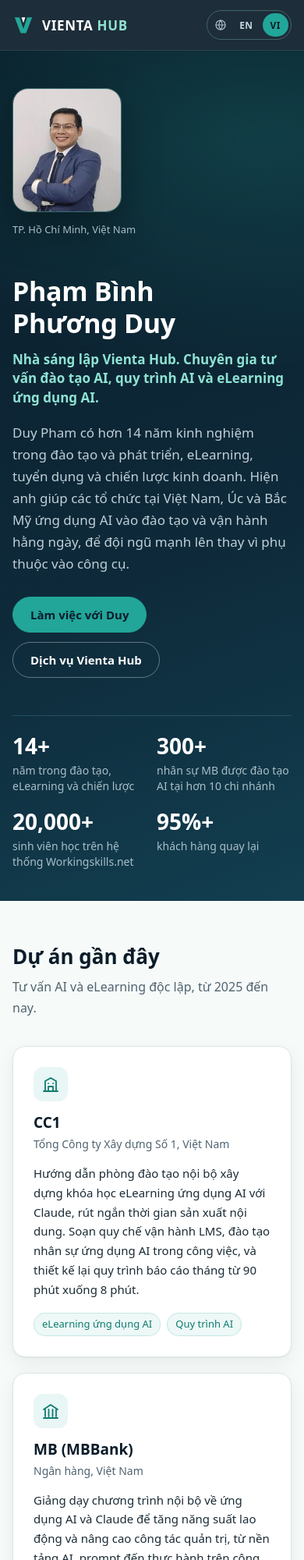
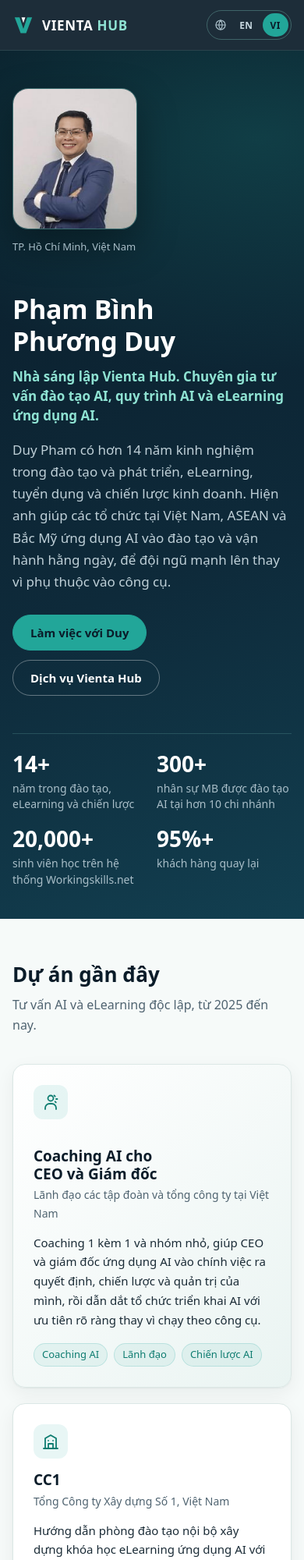
Before and after one commit to paven20/vientahub-site, a plain HTML site: page vi/profile/index.html in a window 390 px wide. Shown: the top 2000 px of the page at 78% size. Drawn offline with Linux system fonts and the light colour scheme.

Commit message:
Profile VI: add AI coaching project, MTG is US, education update

```diff
--- a/vi/profile/index.html
+++ b/vi/profile/index.html
@@ -92,7 +92,7 @@ nav.top :focus-visible{outline-color:var(--mint);box-shadow:0 0 0 5px var(--navy
 .btn.ghost:hover{border-color:var(--mint);color:var(--mint)}
 .hero :focus-visible,.contact :focus-visible{outline-color:var(--mint);box-shadow:0 0 0 5px var(--navy)}
 .photo{margin:0;text-align:center}
-.photo img{width:207px;border-radius:20px;border:1px solid var(--k8);box-shadow:0 20px 50px var(--k3)}
+.photo img{width:240px;border-radius:20px;border:1px solid var(--k8);box-shadow:0 20px 50px var(--k3)}
 .photo figcaption{margin-top:12px;font-size:13px;color:var(--dim)}
 .stats{display:grid;grid-template-columns:repeat(4,minmax(0,1fr));gap:16px;margin:48px 0 0;padding:24px 0 0;border-top:1px solid var(--k6)}
 .stats div{min-width:0}
@@ -113,6 +113,10 @@ nav.top :focus-visible{outline-color:var(--mint);box-shadow:0 0 0 5px var(--navy
 .meta{font-size:14px;color:var(--sub);margin-top:4px}
 .card > p:not(.meta){margin-top:14px;font-size:15px}
 .tags{list-style:none;padding:0;margin:18px 0 0;display:flex;flex-wrap:wrap;gap:8px;margin-top:auto;padding-top:18px}
+.card.wide{grid-column:1/-1;flex-direction:row;gap:20px;background:linear-gradient(135deg,var(--white),var(--ivory))}
+.card.wide .ic{flex:none;margin-bottom:0}
+.wide-body{min-width:0;display:flex;flex-direction:column}
+.wide-body > p:not(.meta){margin-top:14px;font-size:15px;max-width:80ch}
 .tags li{font-size:13px;color:var(--teal-d);background:var(--k10);border:1px solid var(--k12);border-radius:999px;padding:3px 10px}
 
 .skills{list-style:none;padding:0;margin:32px 0 0;display:grid;grid-template-columns:repeat(2,minmax(0,1fr));gap:16px 40px;counter-reset:s}
@@ -154,7 +158,7 @@ footer :focus-visible{outline-color:var(--mint);box-shadow:0 0 0 5px var(--k0)}
   .links{display:none}.lang{margin-left:auto}
   .hero{padding:48px 0 40px}
   .hero-grid{grid-template-columns:minmax(0,1fr)}
-  .photo{order:-1;text-align:left}.photo img{width:140px}
+  .photo{order:-1;text-align:left}.photo img{width:160px}.card.wide{flex-direction:column}.card.wide .ic{margin-bottom:16px}
   .cards,.skills,.edu{grid-template-columns:minmax(0,1fr)}
   .sec{padding:56px 0}
 }
@@ -162,7 +166,7 @@ footer :focus-visible{outline-color:var(--mint);box-shadow:0 0 0 5px var(--k0)}
 @media (prefers-reduced-motion:reduce){*{transition:none!important;scroll-behavior:auto!important}}
 @media print{nav.top,.cta,footer{display:none}.hero,.contact{background:none;color:var(--text)}.hero h1,.stats dt,.contact h2{color:var(--navy)}.sec{padding:24px 0}}
 </style>
-<script type="application/ld+json">{"@context": "https://schema.org", "@graph": [{"@type": "ProfilePage", "url": "https://vientahub.com/vi/profile/", "name": "Phạm Bình Phương Duy, Đào tạo AI và eLearning | Vienta Hub", "inLanguage": "vi", "mainEntity": {"@type": "Person", "@id": "https://vientahub.com/profile/#duy", "name": "Phạm Bình Phương Duy", "alternateName": "Duy Pham", "jobTitle": "Founder, Vienta Hub", "worksFor": {"@id": "https://vientahub.com/#org"}, "email": "mailto:duypham@vientahub.com", "image": "https://vientahub.com/profile/duy-pham.jpg", "address": {"@type": "PostalAddress", "addressLocality": "Ho Chi Minh City", "addressCountry": "VN"}, "alumniOf": [{"@type": "CollegeOrUniversity", "name": "Fulbright University Vietnam"}, {"@type": "CollegeOrUniversity", "name": "CFVG"}, {"@type": "CollegeOrUniversity", "name": "Banking University of Ho Chi Minh City"}], "knowsAbout": ["AI Training", "AI Workflow", "AI in eLearning", "eLearning", "Instructional Design", "Training and Development"]}}, {"@type": "BreadcrumbList", "itemListElement": [{"@type": "ListItem", "position": 1, "name": "Vienta Hub", "item": "https://vientahub.com/vi/"}, {"@type": "ListItem", "position": 2, "name": "Hồ sơ", "item": "https://vientahub.com/vi/profile/"}]}]}</script>
+<script type="application/ld+json">{"@context": "https://schema.org", "@graph": [{"@type": "ProfilePage", "url": "https://vientahub.com/vi/profile/", "name": "Phạm Bình Phương Duy, Đào tạo AI và eLearning | Vienta Hub", "inLanguage": "vi", "mainEntity": {"@type": "Person", "@id": "https://vientahub.com/profile/#duy", "name": "Phạm Bình Phương Duy", "alternateName": "Duy Pham", "jobTitle": "Founder, Vienta Hub", "worksFor": {"@id": "https://vientahub.com/#org"}, "email": "mailto:duypham@vientahub.com", "image": "https://vientahub.com/profile/duy-pham.jpg", "address": {"@type": "PostalAddress", "addressLocality": "Ho Chi Minh City", "addressCountry": "VN"}, "alumniOf": [{"@type": "CollegeOrUniversity", "name": "Fulbright University Vietnam"}, {"@type": "CollegeOrUniversity", "name": "CFVG"}], "knowsAbout": ["AI Training", "AI Workflow", "AI in eLearning", "eLearning", "Instructional Design", "Training and Development"]}}, {"@type": "BreadcrumbList", "itemListElement": [{"@type": "ListItem", "position": 1, "name": "Vienta Hub", "item": "https://vientahub.com/vi/"}, {"@type": "ListItem", "position": 2, "name": "Hồ sơ", "item": "https://vientahub.com/vi/profile/"}]}]}</script>
 </head>
 <body class="vi">
 <a class="skip" href="#main"><span class="en">Skip to content</span><span class="vi">Bỏ qua đến nội dung</span></a>
@@ -188,14 +192,14 @@ footer :focus-visible{outline-color:var(--mint);box-shadow:0 0 0 5px var(--k0)}
     <div class="hero-copy">
       <h1>Phạm Bình Phương Duy</h1>
       <p class="role"><span class="en">Founder of Vienta Hub. AI training, AI workflow and AI-powered eLearning consultant.</span><span class="vi">Nhà sáng lập Vienta Hub. Chuyên gia tư vấn đào tạo AI, quy trình AI và eLearning ứng dụng AI.</span></p>
-      <p class="lead"><span class="en">Duy Pham has 14+ years in training and development, eLearning, recruitment and business strategy. He now helps organisations in Vietnam, Australia and North America put AI to work in training and daily operations, so teams grow stronger instead of more dependent on tools.</span><span class="vi">Duy Pham có hơn 14 năm kinh nghiệm trong đào tạo và phát triển, eLearning, tuyển dụng và chiến lược kinh doanh. Hiện anh giúp các tổ chức tại Việt Nam, Úc và Bắc Mỹ ứng dụng AI vào đào tạo và vận hành hằng ngày, để đội ngũ mạnh lên thay vì phụ thuộc vào công cụ.</span></p>
+      <p class="lead"><span class="en">Duy Pham has 14+ years in training and development, eLearning, recruitment and business strategy. He now helps organisations in Vietnam, ASEAN and North America put AI to work in training and daily operations, so teams grow stronger instead of more dependent on tools.</span><span class="vi">Duy Pham có hơn 14 năm kinh nghiệm trong đào tạo và phát triển, eLearning, tuyển dụng và chiến lược kinh doanh. Hiện anh giúp các tổ chức tại Việt Nam, ASEAN và Bắc Mỹ ứng dụng AI vào đào tạo và vận hành hằng ngày, để đội ngũ mạnh lên thay vì phụ thuộc vào công cụ.</span></p>
       <div class="cta">
         <a class="btn" href="mailto:duypham@vientahub.com"><span class="en">Work with Duy</span><span class="vi">Làm việc với Duy</span></a>
         <a class="btn ghost" href="/#services"><span class="en">Vienta Hub services</span><span class="vi">Dịch vụ Vienta Hub</span></a>
       </div>
     </div>
     <figure class="photo">
-      <img src="/profile/duy-pham.jpg" width="207" height="235" alt="Portrait of Pham Binh Phuong Duy (Duy Pham)">
+      <img src="/profile/duy-pham.jpg" width="240" height="273" alt="Portrait of Pham Binh Phuong Duy (Duy Pham)">
       <figcaption><span class="en">Ho Chi Minh City, Vietnam</span><span class="vi">TP. Hồ Chí Minh, Việt Nam</span></figcaption>
     </figure>
   </div>
@@ -214,6 +218,15 @@ footer :focus-visible{outline-color:var(--mint);box-shadow:0 0 0 5px var(--k0)}
     <h2><span class="en">Recent projects</span><span class="vi">Dự án gần đây</span></h2>
     <p class="sub"><span class="en">Independent AI and eLearning consulting, 2025 to now.</span><span class="vi">Tư vấn AI và eLearning độc lập, từ 2025 đến nay.</span></p>
     <div class="cards">
+      <article class="card wide">
+        <div class="ic" aria-hidden="true"><svg viewBox="0 0 24 24"><circle cx="12" cy="7" r="3.5"/><path d="M5 21v-1.5A5.5 5.5 0 0 1 10.5 14h3a5.5 5.5 0 0 1 5.5 5.5V21"/><path d="M16.5 3.5l1.2 1.2M19 8h1.5M17.7 11.3l1.1 1.1"/></svg></div>
+        <div class="wide-body">
+        <h3><span class="en">AI coaching for CEOs and Directors</span><span class="vi">Coaching AI cho CEO và Giám đốc</span></h3>
+        <p class="meta"><span class="en">Leaders of corporations and groups in Vietnam</span><span class="vi">Lãnh đạo các tập đoàn và tổng công ty tại Việt Nam</span></p>
+        <p><span class="en">One-on-one and small-group coaching that helps CEOs and directors use AI in their own decisions, strategy and management, then lead AI adoption across their organisations with clear priorities instead of tool hype.</span><span class="vi">Coaching 1 kèm 1 và nhóm nhỏ, giúp CEO và giám đốc ứng dụng AI vào chính việc ra quyết định, chiến lược và quản trị của mình, rồi dẫn dắt tổ chức triển khai AI với ưu tiên rõ ràng thay vì chạy theo công cụ.</span></p>
+        <ul class="tags"><li><span class="en">AI coaching</span><span class="vi">Coaching AI</span></li><li><span class="en">Leadership</span><span class="vi">Lãnh đạo</span></li><li><span class="en">AI strategy</span><span class="vi">Chiến lược AI</span></li></ul>
+        </div>
+      </article>
       <article class="card">
         <div class="ic" aria-hidden="true"><svg viewBox="0 0 24 24"><path d="M3 21h18"/><path d="M5 21V8l7-4 7 4v13"/><path d="M9 21v-6h6v6"/><path d="M9 11h.01M15 11h.01"/></svg></div>
         <h3>CC1</h3>
@@ -238,7 +251,7 @@ footer :focus-visible{outline-color:var(--mint);box-shadow:0 0 0 5px var(--k0)}
       <article class="card">
         <div class="ic" aria-hidden="true"><svg viewBox="0 0 24 24"><circle cx="12" cy="12" r="9"/><path d="M3 12h18"/><path d="M12 3a14 14 0 0 1 0 18a14 14 0 0 1 0-18z"/></svg></div>
         <h3>Morpheus Trading Group</h3>
-        <p class="meta"><span class="en">Trading, Australia</span><span class="vi">Thương mại, Úc</span></p>
+        <p class="meta"><span class="en">Trading, USA</span><span class="vi">Thương mại, Mỹ</span></p>
         <p><span class="en">Led market research, industry analysis and partnership development for expansion into Vietnam and ASEAN, working with leadership on go-to-market strategy, client acquisition and the local regulatory landscape.</span><span class="vi">Dẫn dắt nghiên cứu thị trường, phân tích ngành và phát triển đối tác cho kế hoạch mở rộng sang Việt Nam và ASEAN, cùng ban lãnh đạo xây dựng chiến lược thâm nhập thị trường, tìm khách hàng và nắm khung pháp lý địa phương.</span></p>
         <ul class="tags"><li><span class="en">Strategy</span><span class="vi">Chiến lược</span></li><li><span class="en">Market entry</span><span class="vi">Thâm nhập thị trường</span></li></ul>
       </article>
@@ -280,7 +293,7 @@ footer :focus-visible{outline-color:var(--mint);box-shadow:0 0 0 5px var(--k0)}
       <li>
         <p class="when"><span class="en">2025 to now</span><span class="vi">2025 đến nay</span></p>
         <h3><span class="en">Founder, Vienta Hub; independent AI and eLearning consultant</span><span class="vi">Nhà sáng lập Vienta Hub; chuyên gia tư vấn AI và eLearning độc lập</span></h3>
-        <p><span class="en">Supports organisations in construction, banking, trading and healthcare across Vietnam, ASEAN, Australia and North America. Combines instructional design with hands-on AI implementation so training turns into measurable operational impact rather than theory.</span><span class="vi">Đồng hành cùng các tổ chức trong ngành xây dựng, ngân hàng, thương mại và y tế tại Việt Nam, ASEAN, Úc và Bắc Mỹ. Kết hợp thiết kế giảng dạy với triển khai AI thực tế để đào tạo tạo ra tác động đo được trong vận hành, không dừng ở lý thuyết.</span></p>
+        <p><span class="en">Supports organisations in construction, banking, trading and healthcare across Vietnam, ASEAN and North America. Combines instructional design with hands-on AI implementation so training turns into measurable operational impact rather than theory.</span><span class="vi">Đồng hành cùng các tổ chức trong ngành xây dựng, ngân hàng, thương mại và y tế tại Việt Nam, ASEAN và Bắc Mỹ. Kết hợp thiết kế giảng dạy với triển khai AI thực tế để đào tạo tạo ra tác động đo được trong vận hành, không dừng ở lý thuyết.</span></p>
       </li>
       <li>
         <p class="when">2011 <span class="en">to</span><span class="vi">đến</span> 2024</p>
@@ -299,9 +312,9 @@ footer :focus-visible{outline-color:var(--mint);box-shadow:0 0 0 5px var(--k0)}
   <div class="wrap">
     <h2><span class="en">Education and standing</span><span class="vi">Học vấn và hoạt động chuyên môn</span></h2>
     <div class="edu">
-      <article><p class="when">2024 <span class="en">to</span><span class="vi">đến</span> 2026</p><h3><span class="en">Master in Public Policy, Leadership and Management</span><span class="vi">Thạc sĩ Chính sách Công, Lãnh đạo và Quản lý</span></h3><p><span class="en">Fulbright School of Public Policy and Management, with Harvard Kennedy School. Current GPA 9.0/10. Research on AI and governance.</span><span class="vi">Trường Chính sách Công và Quản lý Fulbright, cùng Harvard Kennedy School. Điểm hiện tại 9,0/10. Nghiên cứu về AI và quản trị.</span></p></article>
+      <article><p class="when">2024 <span class="en">to</span><span class="vi">đến</span> 2026</p><h3><span class="en">Master in Public Policy, Leadership and Management</span><span class="vi">Thạc sĩ Chính sách Công, Lãnh đạo và Quản lý</span></h3><p><span class="en">Fulbright School of Public Policy and Management, Fulbright University Vietnam. Current GPA 9.0/10. Research on AI and governance.</span><span class="vi">Trường Chính sách Công và Quản lý Fulbright, Đại học Fulbright Việt Nam. Điểm hiện tại 9,0/10. Nghiên cứu về AI và quản trị.</span></p></article>
       <article><p class="when">2014 <span class="en">to</span><span class="vi">đến</span> 2016</p><h3><span class="en">MBA, HR specialization</span><span class="vi">Thạc sĩ Quản trị Kinh doanh (MBA), chuyên ngành Nhân sự</span></h3><p><span class="en">CFVG. Best thesis of MBA Intake 23.</span><span class="vi">CFVG. Luận văn xuất sắc nhất khóa MBA 23.</span></p></article>
-      <article><p class="when">2009 <span class="en">to</span><span class="vi">đến</span> 2013</p><h3><span class="en">Bachelor, Business English</span><span class="vi">Cử nhân Tiếng Anh Thương mại</span></h3><p><span class="en">Banking University of Ho Chi Minh City.</span><span class="vi">Trường Đại học Ngân hàng TP. Hồ Chí Minh.</span></p></article>
+
       <article><p class="when"><span class="en">Speaking</span><span class="vi">Diễn giả</span></p><h3><span class="en">Panelist, AAPBS Academic Summit 2026</span><span class="vi">Diễn giả tại AAPBS Academic Summit 2026</span></h3><p><span class="en">Visiting lecturer at HCMC University of Technology, University of Science, International University and University of Economics HCMC.</span><span class="vi">Giảng viên thỉnh giảng tại Đại học Bách khoa, Đại học Khoa học Tự nhiên, Đại học Quốc tế và Đại học Kinh tế TP. HCM.</span></p></article>
     </div>
   </div>
```
